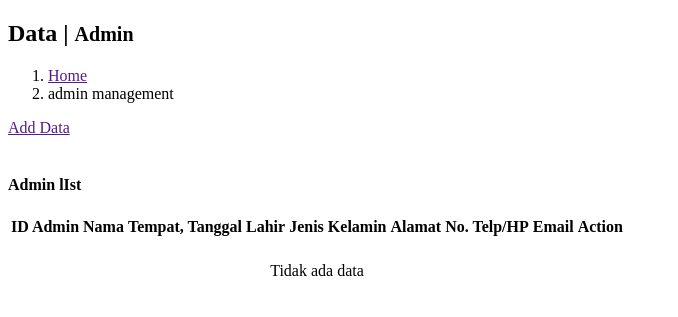
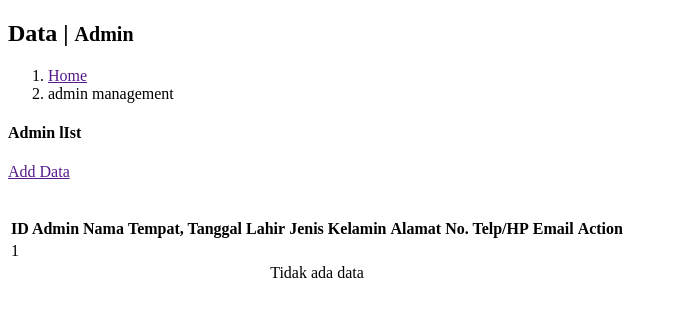
Before and after one commit to dhifaizhar/elkasshop, a PHP site: the page made by application/modules/back_end/views/admin_data.php in a window 1280 px wide. Shown: the top 317 px of the page, without its empty margins (0-678 px from the left). Run offline with PHP 8.4, Linux system fonts and the light colour scheme; the template is opened without the code that fills it, so the values that code supplies are empty.

Commit message:
perbaikan kategory dan admin
view dan controller

```diff
--- a/application/modules/back_end/controllers/Back_end.php
+++ b/application/modules/back_end/controllers/Back_end.php
@@ -17,7 +17,7 @@ class Back_End extends MX_Controller{
 	public function admin_data(){
 		$this->load->view('head_back');
 		$this->load->view('admin_data');
-        $this->load->view('foot_back');
+
 	}
 
 	public function category(){
--- a/application/modules/back_end/views/admin_data.php
+++ b/application/modules/back_end/views/admin_data.php
@@ -15,16 +15,14 @@
                 <li class="active">admin management</li>
             </ol>
         </section>
-
 		<section class="content">
-
 			<div class="table-responsive">
-            <div class="text-right">
+				<div class="col-md-6 text-left"><h4><span class="fa fa-list"></span> Admin lIst</h4></div>
+				<div class="col-md-6 text-right">
 					 <a  href="<?PHP echo site_url('admin/add_form'); ?>" class="btn btn-primary"  cltitle="Add"><span class="glyphicon glyphicon-plus"></span> Add Data</a>
 				</div>
-                <br/>
+					<br/><br/>
 				<div class="kotak">
-			<h4><span class="fa fa-list"></span> Admin lIst</h4>
 					<table id="tables" class="table table-hover table-striped table-bordered">
 						<thead>
 							<tr>
@@ -38,11 +36,9 @@
 								<th>Action</th>
 							</tr>
 						</thead>
-
 						<tbody>
-
 						   <tr>
-                        <td></td>
+								<td>1</td>
 								<td></td>
 								<td></td>
 								<td></td>
@@ -55,17 +51,9 @@
 									<a href="" class="btn btn-danger fa fa-trash" onclick="if(confirm('Apakah Anda yakin akan menghapus data?')) return true; else return false;" title="hapus"></a>
 								</td>
 							</tr>
-
-
-
-
-
 						   <tr>
 								<td colspan="8" align="center">Tidak ada data</td>
 							</tr>
-
-
-
 						</tbody>
 					</table>
 				</div>
@@ -87,3 +75,6 @@
         );
     });
 </script>
+<?php
+	$this->load->view('foot_back');
+ ?>
--- a/application/modules/back_end/views/foot_back.php
+++ b/application/modules/back_end/views/foot_back.php
@@ -1,5 +1,5 @@
-<footer class="navbar-bottom text-center no-print">
-    <p>&copy; 2016 <a href="<?PHP echo site_url();?>">ELKASSHOP</a>. All right reserved &middot; <a href="<?php echo site_url('tentang'); ?>">Tentang Kami</a></p>
+<footer class="bawah navbar-bottom text-center no-print">
+    <p>&copy; 2016 <a href="<?PHP echo site_url();?>">ELKASSHOP</a>. All right reserved &middot;
 </footer>
 </body>
 </html>
--- a/assets/css/admin.css
+++ b/assets/css/admin.css
@@ -3,3 +3,7 @@
 	padding: 10px;
 	background:rgba(255,255,255,0.8);
 }
+
+.bawah{
+	color:blue;
+}
```
Also changed, not shown: application/modules/back_end/views/category.php (+7 -6 lines). Lines whose indentation alone changed are shown as unchanged.
